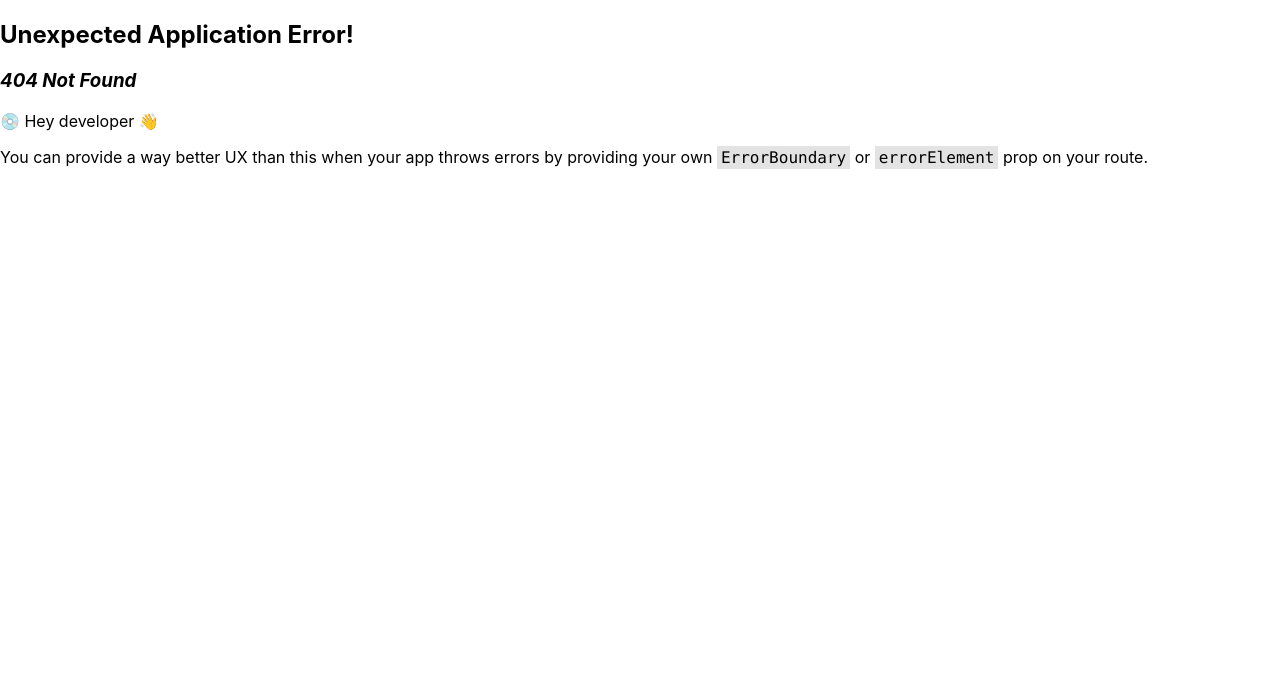
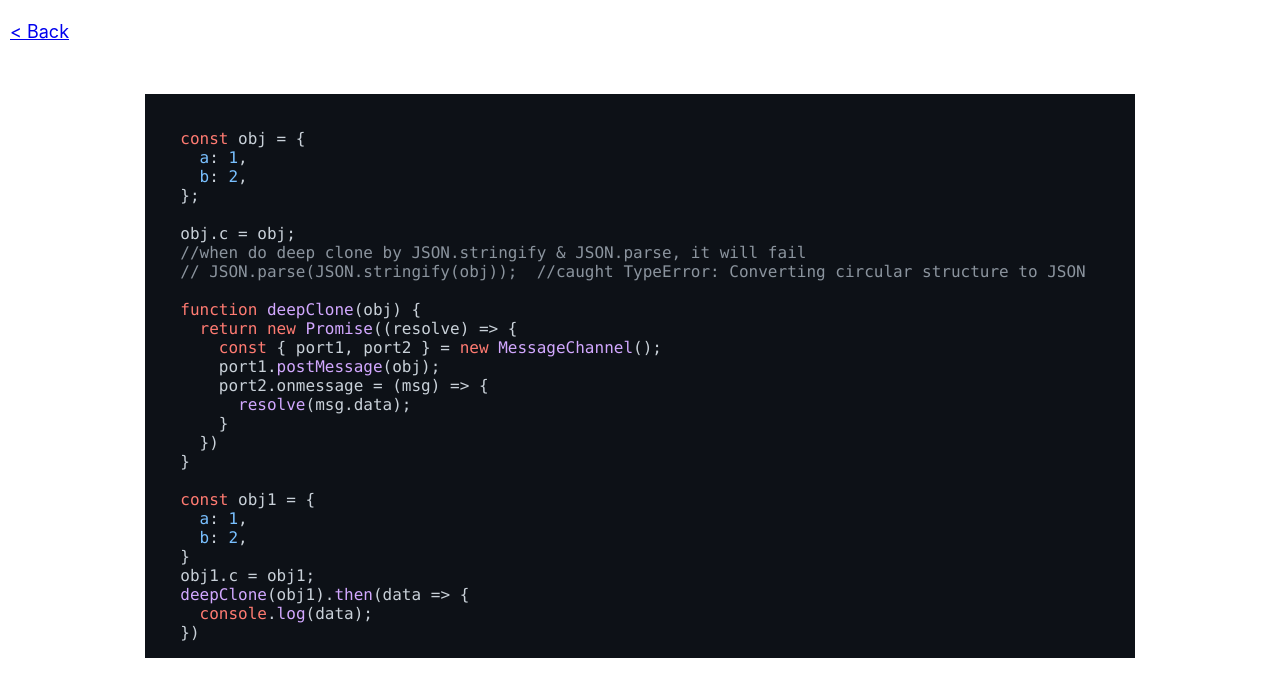
Before and after one commit to 615349/615349.GitHub.io, a React (Create React App) app: page /deep-clone in a window 1280 px wide. Before the commit this address had no page. Shown: the top 696 px of the page. Built offline with nearby package versions, Linux system fonts and the light colour scheme.

Commit message:
add DeepClone and AddProperty

```diff
--- a/src/components/Home.tsx
+++ b/src/components/Home.tsx
@@ -47,6 +47,8 @@ const Home = () => {
         <Section href="filter-empty" text="Filter empty" />
         <Section href="fetch-timeout" text="Fetch timeout" />
         <Section href="random-id" text="Random ID" />
+        <Section href="add-property" text="Object add property" />
+        <Section href="deep-clone" text="Deep clone" />
       </Inner>
       <Title>TypeScript</Title>
       <Inner>
--- /dev/null
+++ b/src/components/Snippets/AddProperty.tsx
@@ -0,0 +1,27 @@
+import Template from "../Template";
+
+const code = `
+  function Product1(unitPrice: number, unitNumber: number) {
+    this.unitNumber = unitNumber;
+    this.unitPrice = unitPrice;
+  }
+  // how to get the total price
+
+  // method 1
+  Product1.prototype.getTotalPrice = function () {
+    return this.unitNumber * this.unitPrice;
+  }
+  const product = new Product1(3, 100);
+  product.getTotalPrice(); //300
+
+  // method 2
+  Object.defineProperty(Product1.prototype, 'totalPrice', {
+    get() {
+      return this.unitNumber * this.unitPrice;
+    }
+  });
+  product.totalPrice // 300
+`;
+export default function AddProperty() {
+  return <Template code={code} />;
+}
--- /dev/null
+++ b/src/components/Snippets/DeepClone.tsx
@@ -0,0 +1,34 @@
+import Template from "../Template";
+
+const code = `
+  const obj = {
+    a: 1,
+    b: 2,
+  };
+
+  obj.c = obj;
+  //when do deep clone by JSON.stringify & JSON.parse, it will fail
+  // JSON.parse(JSON.stringify(obj));  //caught TypeError: Converting circular structure to JSON
+
+  function deepClone(obj) {
+    return new Promise((resolve) => {
+      const { port1, port2 } = new MessageChannel();
+      port1.postMessage(obj);
+      port2.onmessage = (msg) => {
+        resolve(msg.data);
+      }
+    })
+  }
+
+  const obj1 = {
+    a: 1,
+    b: 2,
+  }
+  obj1.c = obj1;
+  deepClone(obj1).then(data => {
+    console.log(data);
+  })
+`;
+export default function DeepClone() {
+  return <Template code={code} />;
+}
```
Also changed, not shown: src/index.tsx (+10 -0 lines).
